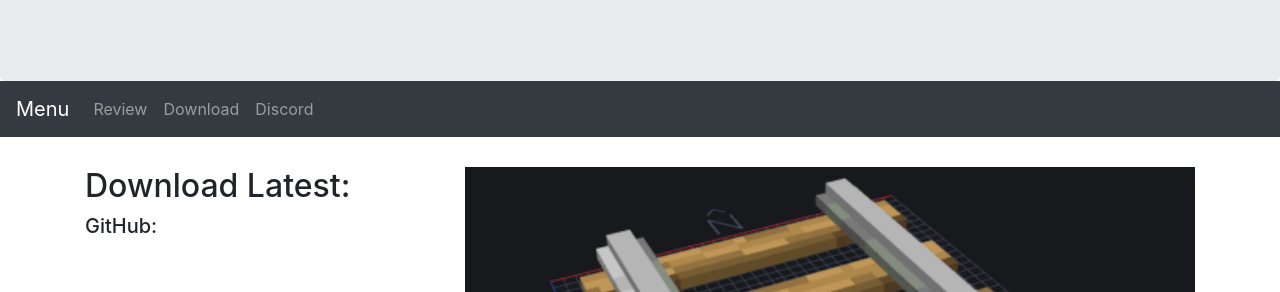
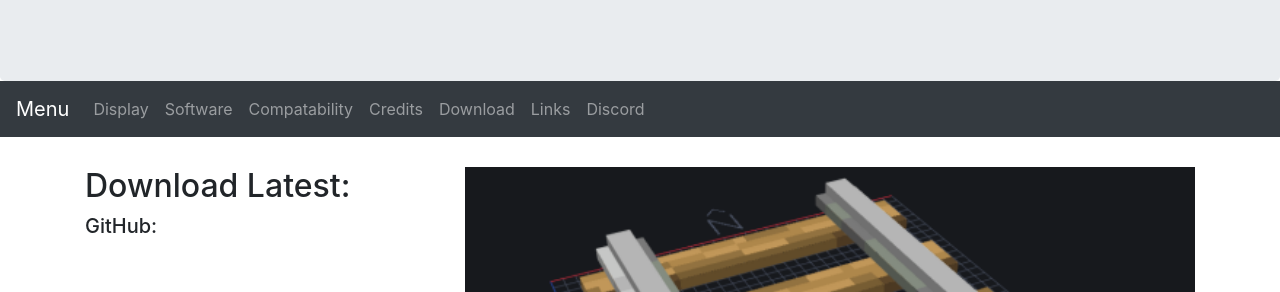
Before and after one commit to Faithful3D/Website, a Jekyll site: the page built from index.html, in a window 1280 px wide. Shown: the part 210-502 px from the top of the page. Built offline with Jekyll 4.4.1, drawn with Linux system fonts in a browser that asks for light colours.

Commit message:
Add dummy pages

```diff
--- a/_layouts/default.html
+++ b/_layouts/default.html
@@ -35,7 +35,7 @@
 </div>
 
 <nav class="navbar navbar-expand-sm bg-dark navbar-dark">
-    <a class="navbar-brand" href="index.html">Menu</a>
+    <a class="navbar-brand" href="index">Menu</a>
 
     <button class="navbar-toggler" type="button" data-toggle="collapse" data-target="#collapsibleNavbar">
         <span class="navbar-toggler-icon"></span>
@@ -44,10 +44,22 @@
     <div class="collapse navbar-collapse" id="collapsibleNavbar">
         <ul class="navbar-nav">
             <li class="nav-item">
-                <a class="nav-link" href="review.html">Review</a>
+                <a class="nav-link" href="display">Display</a>
             </li>
             <li class="nav-item">
-                <a class="nav-link" href="download.html">Download</a>
+                <a class="nav-link" href="software">Software</a>
+            </li>
+            <li class="nav-item">
+                <a class="nav-link" href="compatability">Compatability</a>
+            </li>
+            <li class="nav-item">
+                <a class="nav-link" href="credits">Credits</a>
+            </li>
+            <li class="nav-item">
+                <a class="nav-link" href="download">Download</a>
+            </li>
+            <li class="nav-item">
+                <a class="nav-link" href="links">Links</a>
             </li>
             <li class="nav-item">
                 <a class="nav-link" href="https://discord.gg/qVeDfZw">Discord</a>
--- /dev/null
+++ b/compatability.html
@@ -0,0 +1,4 @@
+---
+title: Compatability
+description: Here you can find all blocks, items and entities of Faithful 3D!
+---
--- /dev/null
+++ b/credits.html
@@ -0,0 +1,4 @@
+---
+title: Credits
+description: Here you can find out who made which model for Faithful 3D!
+---
--- a/review.html
+++ b/display.html
@@ -1,4 +1,4 @@
 ---
-title: Review
+title: Display
 description: Here you can find all blocks, items and entities in Faithful 3D!
 ---
--- /dev/null
+++ b/links.html
@@ -0,0 +1,4 @@
+---
+title: Links
+description: Here you can find some links related to the project!
+---
--- /dev/null
+++ b/software.html
@@ -0,0 +1,4 @@
+---
+title: Software
+description: Here you can find the software we use to create Faithful 3D!
+---
```
